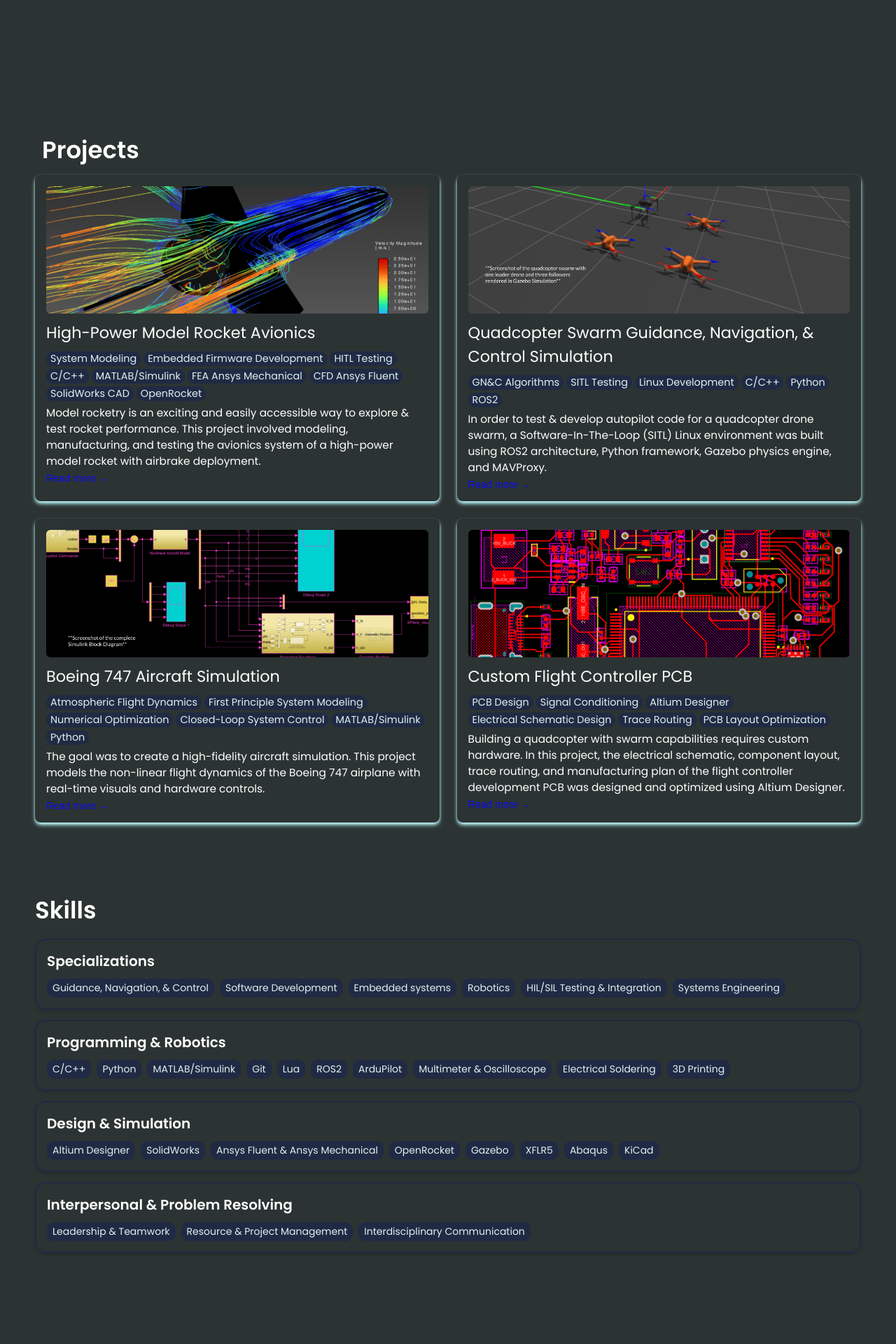
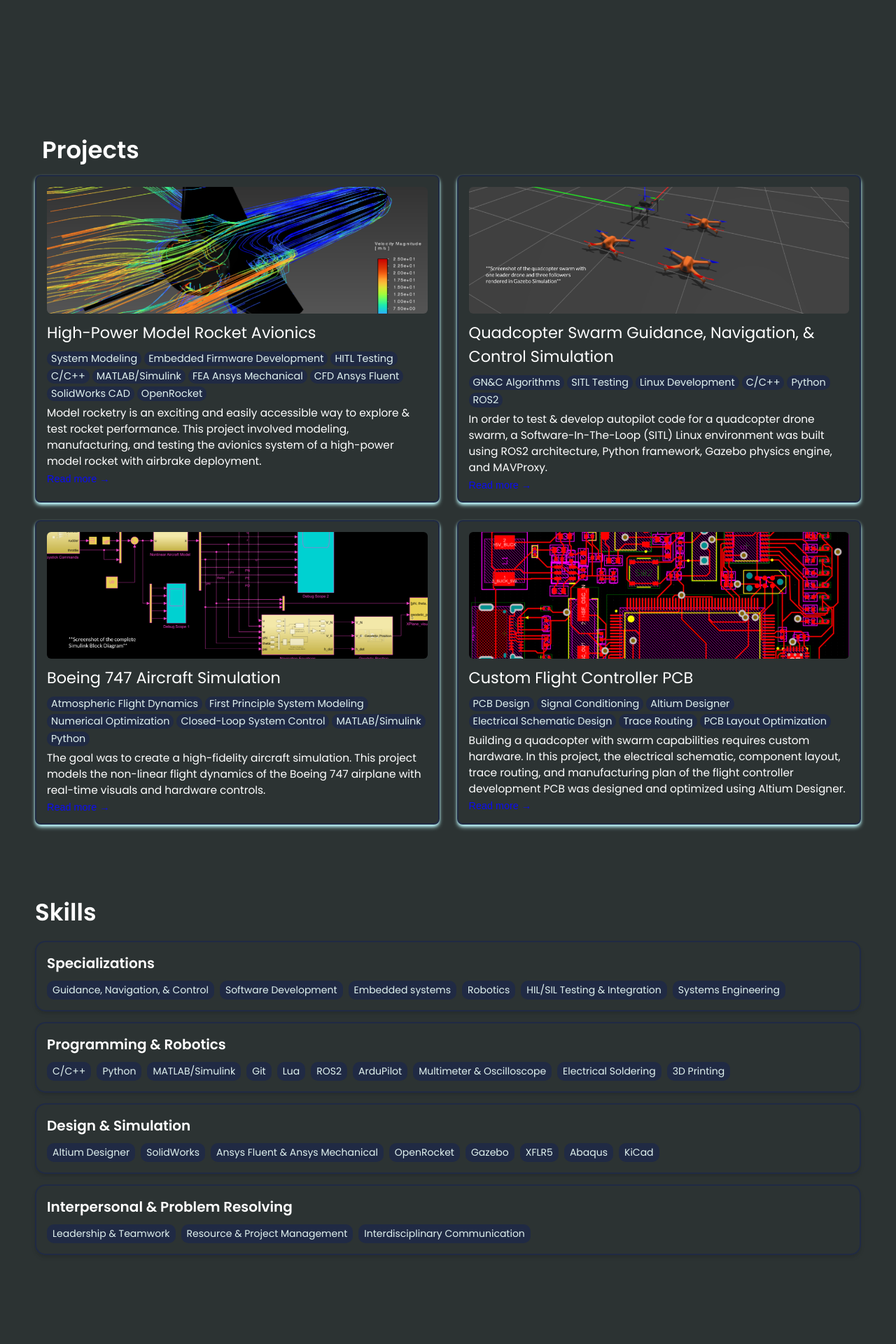
Before and after one commit to shlenc/shlenc.github.io, a Jekyll site: the page built from index.html, in a window 1280 px wide. Shown: the part 844-2764 px from the top of the page at 70% size. Built offline with Jekyll 4.4.1, drawn with Linux system fonts in a browser that asks for light colours.

Commit message:
color change

```diff
--- a/css/styles.css
+++ b/css/styles.css
@@ -306,7 +306,7 @@ nav .mobile-nav {
     box-shadow: 0 4px 6px -1px #bffbffff,
                 0 2px 4px -1px #bffbffff;
     border-radius: 8px;
-    border: 1px solid rgba(0, 0, 0, 0.05);
+    border: 2px solid #202A44;
     transition: all 0.3s ease;
     overflow: hidden;
 }
```
